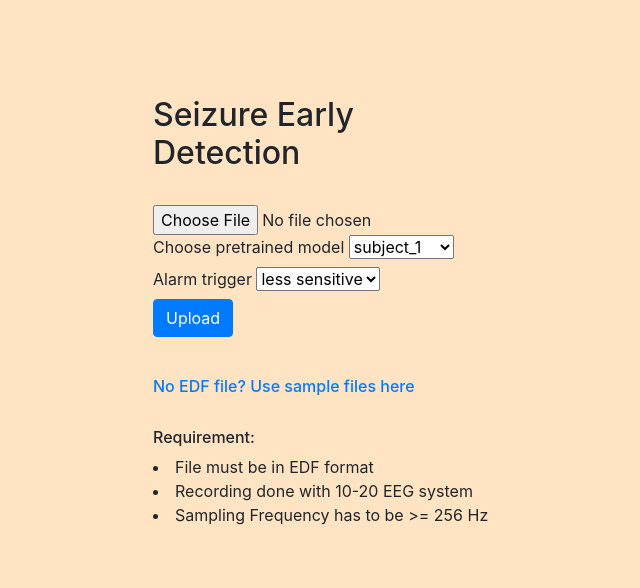
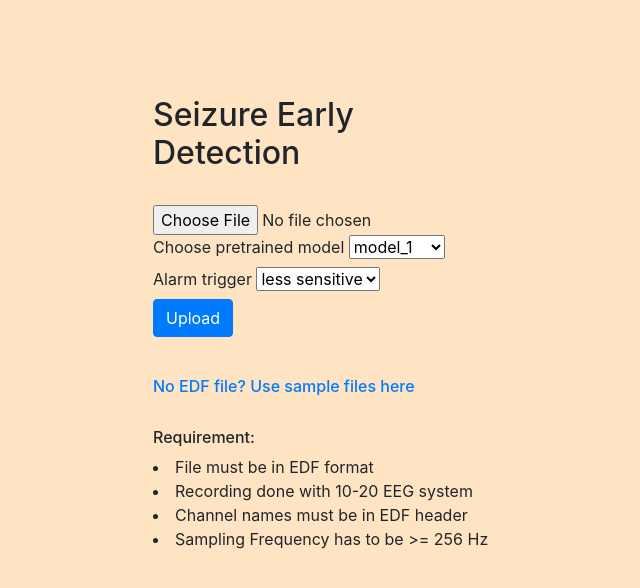
Before and after one commit to ray-hsiehjy/insight_demo, a Flask app: page /upload in a window 1280 px wide. Shown: the top 588 px of the page, without its empty margins (312-952 px from the left). Run offline with Flask 2, Linux system fonts and the light colour scheme; some libraries are stand-ins or nearby versions.

Commit message:
mod input field naming on both home and upload html

```diff
--- a/application.py
+++ b/application.py
@@ -89,4 +89,4 @@ def upload():
 
 
 if __name__ == "__main__":
-    app.run(debug=True, host="0.0.0.0")
+    app.run(debug=False, host="0.0.0.0")
--- a/templates/home.html
+++ b/templates/home.html
@@ -25,7 +25,7 @@
                         <label for="subject">Choose pretrained model</label>
                         <select id="subject" name="subject">
                             {% for i in [20,1,3,5,6,8,10,12,13,14,15,16,18,23,24] %}
-                            <option value={{i}}>subject_{{i}}</option>
+                            <option value={{i}}>model_{{i}}</option>
                             {% endfor %}
                         </select>
                         <br>
--- a/templates/upload.html
+++ b/templates/upload.html
@@ -20,7 +20,7 @@
                         <label for="subject">Choose pretrained model</label>
                         <select id="subject" name="subject">
                             {% for i in [1,3,5,6,8,10,12,13,14,15,16,18,20,23,24] %}
-                            <option value={{i}}>subject_{{i}}</option>
+                            <option value={{i}}>model_{{i}}</option>
                             {% endfor %}
                         </select>
                         <br>
@@ -39,6 +39,7 @@
                     <h6>Requirement:</h6>
                     <li>File must be in EDF format</li>
                     <li>Recording done with 10-20 EEG system</li>
+                    <li>Channel names must be in EDF header</li>
                     <li>Sampling Frequency has to be >= 256 Hz</li>
                 </div>
             </div>
```
